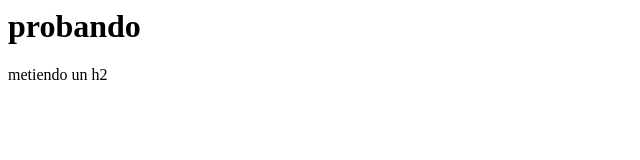
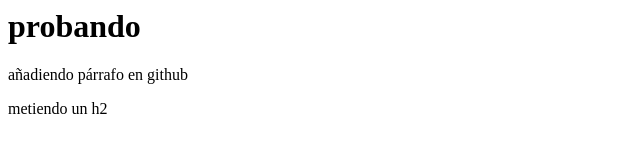
Before and after one commit to AbelPoveda/probando-bash, a plain HTML site: page index.html in a window 1280 px wide. Shown: the whole page, without its empty margins (0-640 px from the left). Drawn offline with Linux system fonts and the light colour scheme.

Commit message:
Update index.html

```diff
--- a/index.html
+++ b/index.html
@@ -4,6 +4,7 @@
 </head>
 <body>
 <h1>probando</h1>
+  <p>añadiendo párrafo en github</p>
 </h2>metiendo un h2</h2>
 </body>
 </html>
```
